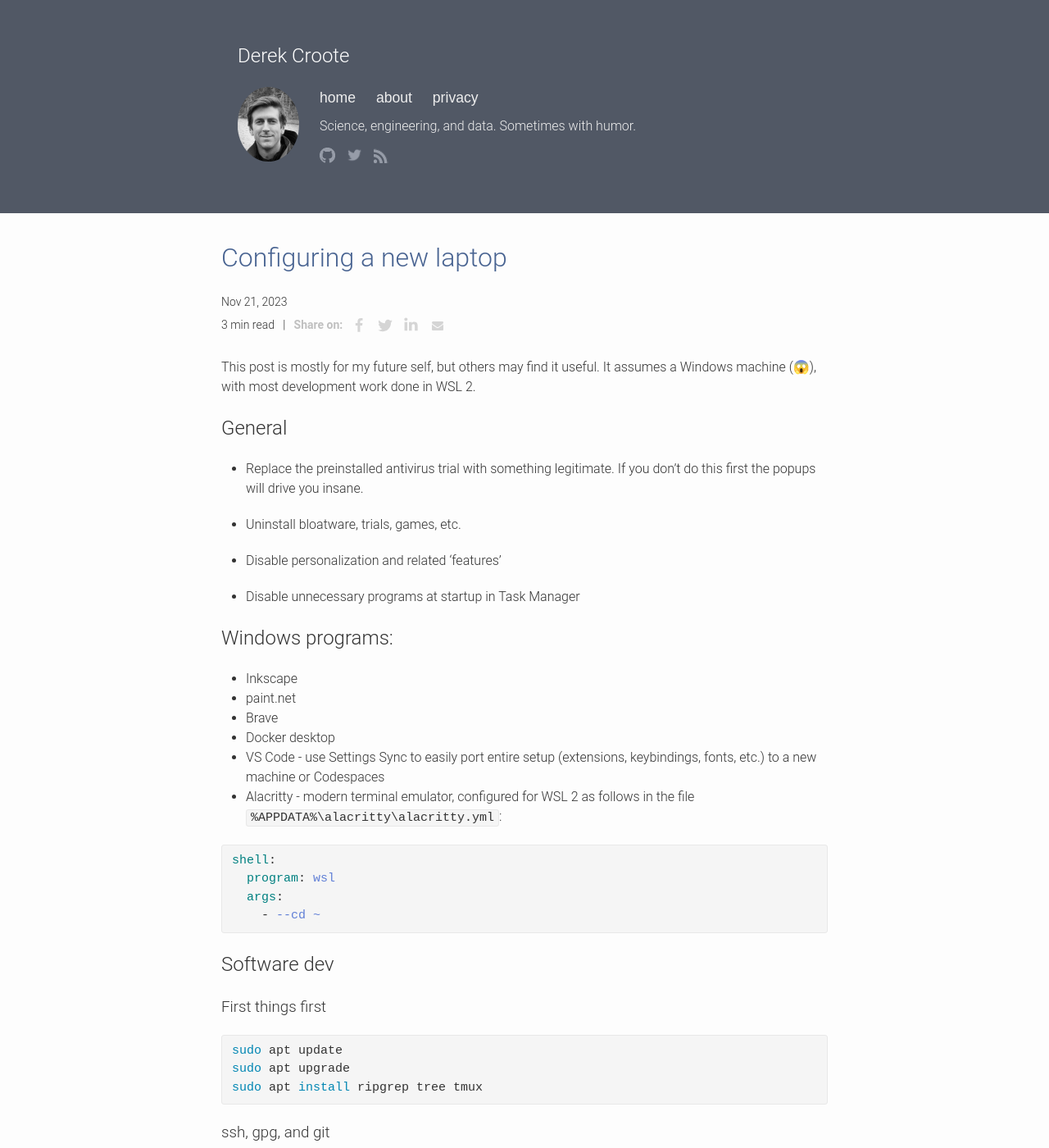
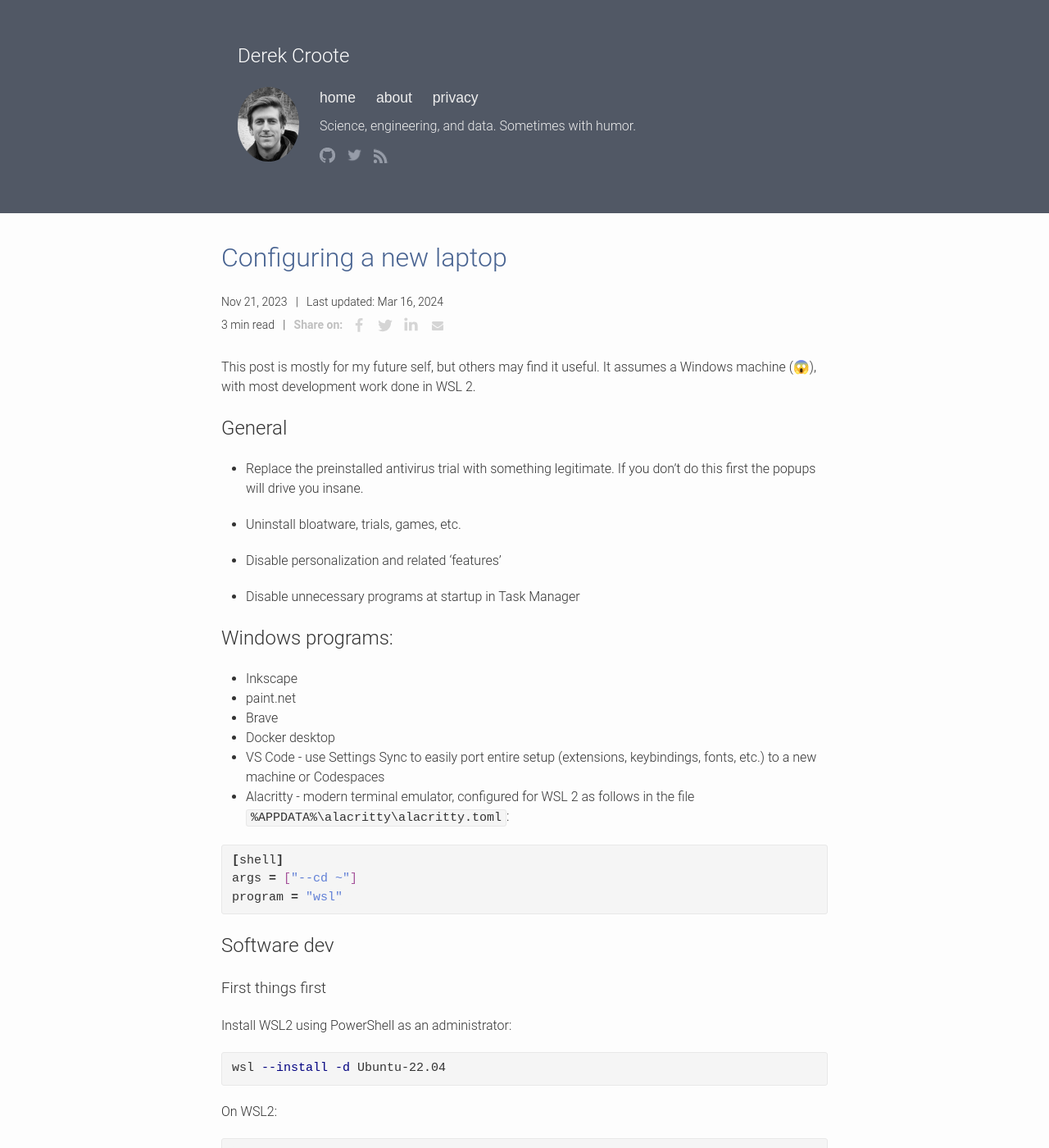
Before and after one commit to dcroote/dcroote.github.io, a Jekyll site: the page built from _posts/2023-11-21-configuring-a-new-laptop.md, in a window 1280 px wide and 1400 px high. Shown: the whole window at 82% size. Built offline with Jekyll 4.4.1, drawn with Linux system fonts in a browser that asks for light colours; some web fonts are replaced.

Commit message:
fix: update WSL2 and Alacritty instructions

```diff
--- a/_posts/2023-11-21-configuring-a-new-laptop.md
+++ b/_posts/2023-11-21-configuring-a-new-laptop.md
@@ -4,6 +4,7 @@ title: Configuring a new laptop
 image: /images/configuring_laptop/laptop.webp
 image-alt: A sleek, modern laptop with a glossy screen, open on a minimalist desk. The desk is wooden, clean, and there's a small potted plant to the side. Soft, ambient lighting creates a cozy atmosphere. The laptop screen displays a vibrant wallpaper with abstract geometric shapes in blue and green hues. The scene suggests innovation, productivity, and modern technology. The background is softly blurred, emphasizing the laptop and the work environment.
 comments: false
+last_modified_at: 2024-03-16 12:33:00 -0800
 ---
 
 This post is mostly for my future self, but others may find it useful. It assumes a Windows machine (😱), with most development work done in WSL 2.
@@ -25,18 +26,24 @@ This post is mostly for my future self, but others may find it useful. It assume
 - Brave
 - Docker desktop
 - VS Code - use Settings Sync to easily port entire setup (extensions, keybindings, fonts, etc.) to a new machine or Codespaces
-- Alacritty - modern terminal emulator, configured for WSL 2 as follows in the file `%APPDATA%\alacritty\alacritty.yml`:
-{% highlight  yaml %}
-shell:
-  program: wsl
-  args:
-    - --cd ~
+- Alacritty - modern terminal emulator, configured for WSL 2 as follows in the file `%APPDATA%\alacritty\alacritty.toml`:
+
+{% highlight  toml %}
+[shell]
+args = ["--cd ~"]
+program = "wsl"
 {% endhighlight %}
 
 ## Software dev
 
 ### First things first
 
+Install WSL2 using PowerShell as an administrator:
+{% highlight  bash %}
+wsl --install -d Ubuntu-22.04
+{% endhighlight %}
+
+On WSL2:
 {% highlight  bash %}
 sudo apt update
 sudo apt upgrade
@@ -77,7 +84,6 @@ Create an ssh key for GitHub:
 ssh-keygen -t ed25519 -C "<github_username>@users.noreply.github.com"
 {% endhighlight %}
 
-
 ### Developer experience
 
 - [starship](https://starship.rs/) - fast and useful prompt e.g. displays current git branch and Node version
```
